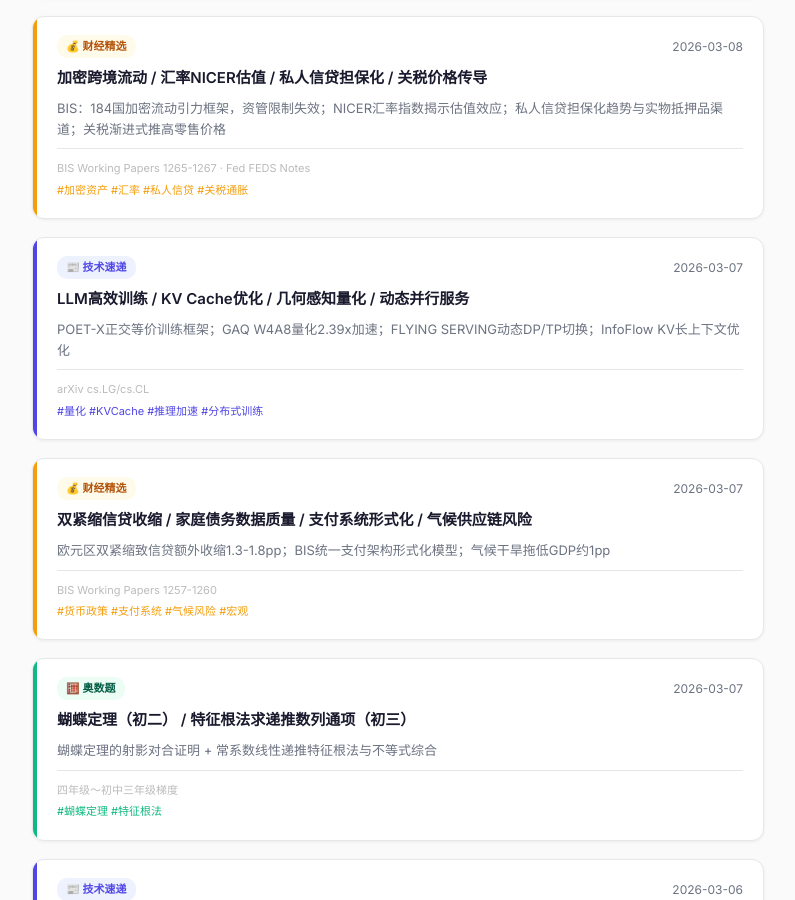
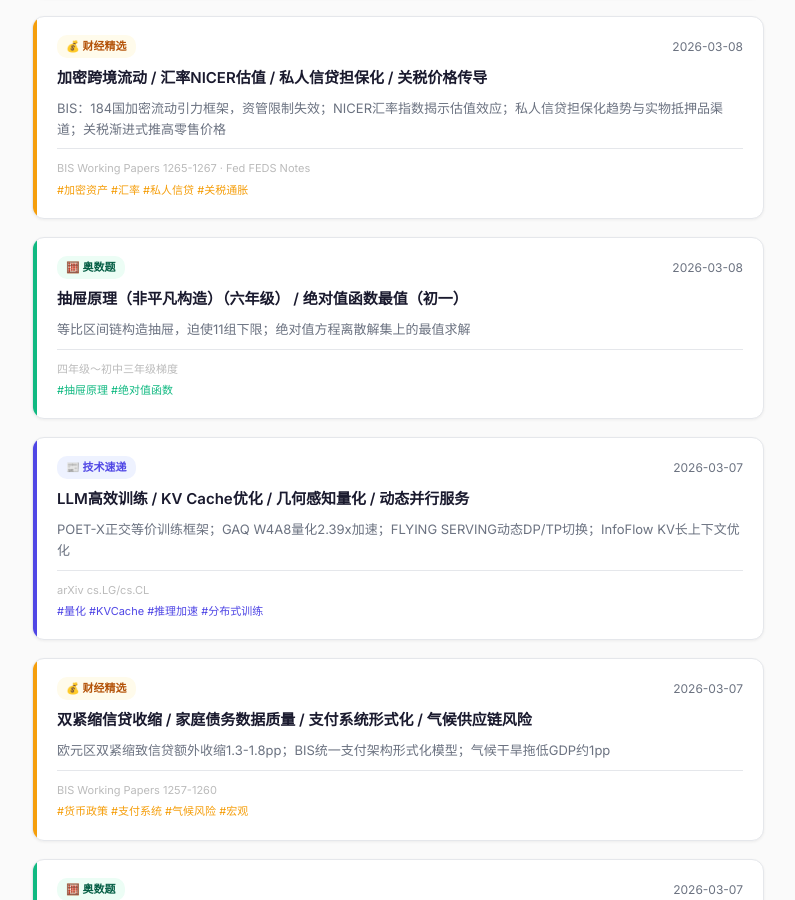
Before and after one commit to chengenbao/chengenbao.github.io, a Jekyll site: the page built from reading-list/index.md, in a window 1280 px wide and 900 px high, scrolled down 971 px. Shown: the whole window, without its empty margins (242-1037 px from the left). Built offline with Jekyll 4.4.1, drawn with Linux system fonts in a browser that asks for light colours.

Commit message:
feat: add 2026-03-08 math card to reading-list index

```diff
--- a/reading-list/index.md
+++ b/reading-list/index.md
@@ -75,6 +75,21 @@ permalink: /reading-list/
     <div class="rl-meta">
       <span class="rl-source">BIS Working Papers 1265-1267 · Fed FEDS Notes</span>
       <span class="rl-tags">#加密资产 #汇率 #私人信贷 #关税通胀</span>
+    </div>
+  </div>
+</a>
+<a class="rl-card math" href="/reading-list/2026-03-08-math/">
+  <div class="rl-accent"></div>
+  <div class="rl-body">
+    <div class="rl-top">
+      <span class="rl-badge math">🧮 奥数题</span>
+      <time>2026-03-08</time>
+    </div>
+    <h2>抽屉原理（非平凡构造）（六年级） / 绝对值函数最值（初一）</h2>
+    <p>等比区间链构造抽屉，迫使11组下限；绝对值方程离散解集上的最值求解</p>
+    <div class="rl-meta">
+      <span class="rl-source">四年级～初中三年级梯度</span>
+      <span class="rl-tags">#抽屉原理 #绝对值函数</span>
     </div>
   </div>
 </a>
```
